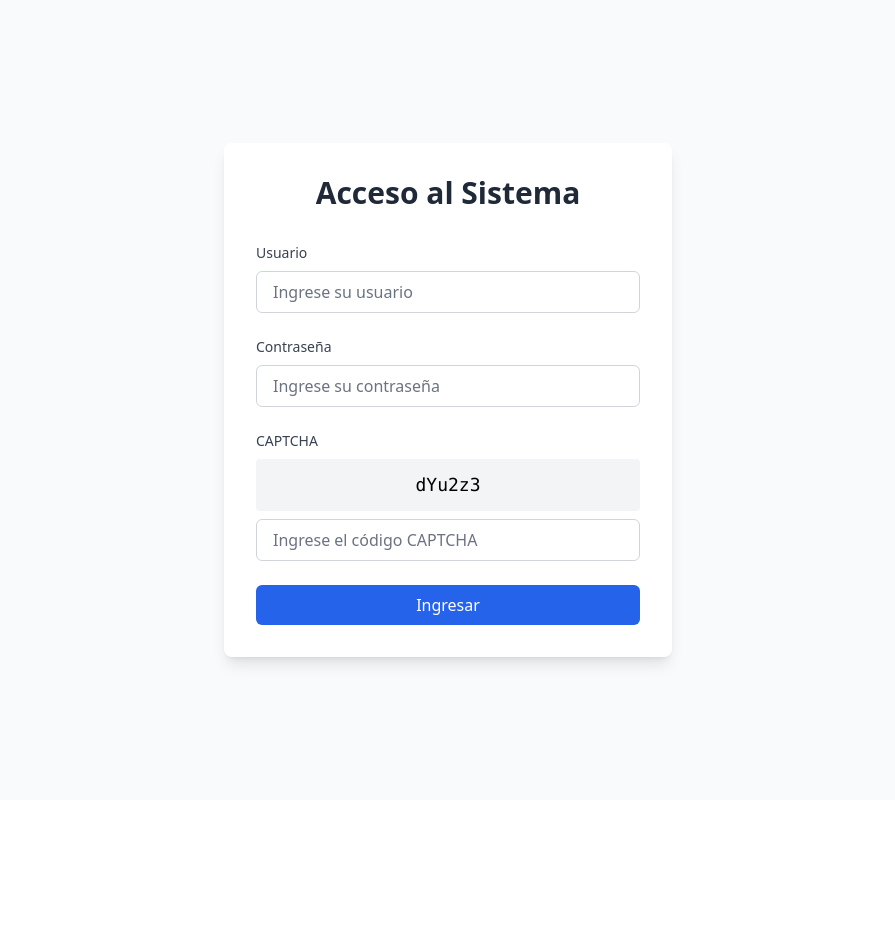
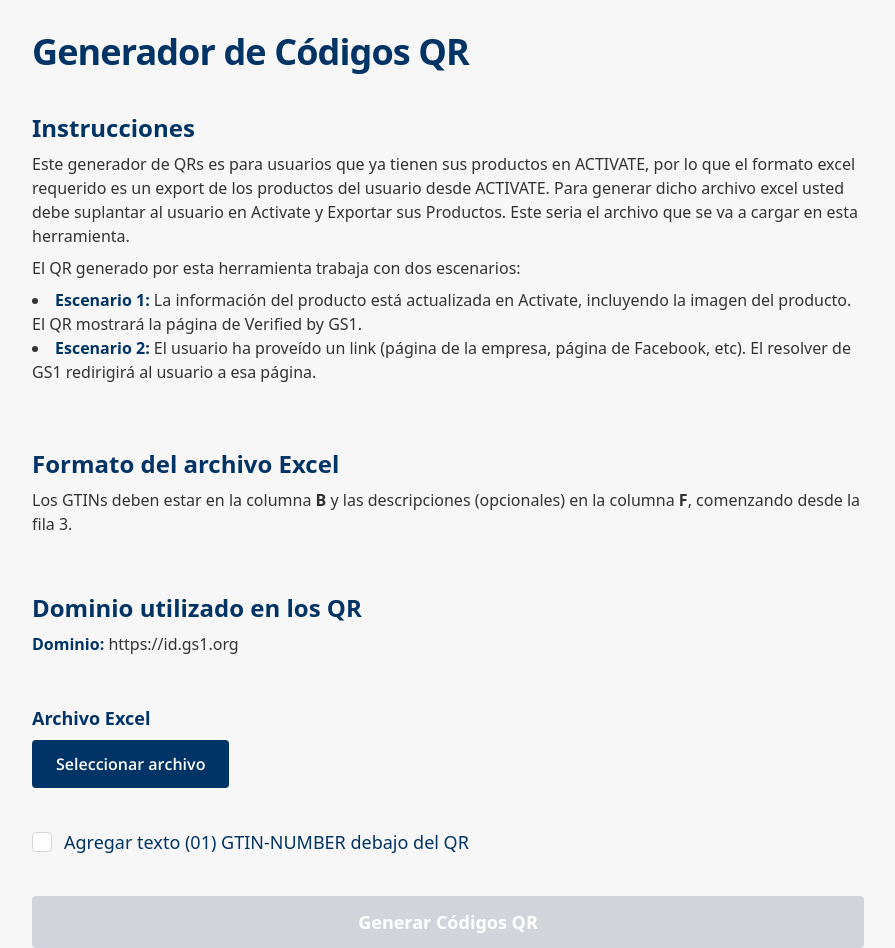
Before and after one commit to DemosGS1NI/qrcodegen2, a SvelteKit app: page / in a window 1280 px wide. Shown: the whole page, without its empty margins (192-1087 px from the left). Before the commit the page ends 800 px from the top, so only its background shows below. Built offline with nearby package versions, Linux system fonts and the light colour scheme.

Commit message:
Se agrega numero GTIN  y otras modificaciones varias

```diff
--- a/src/routes/+page.svelte
+++ b/src/routes/+page.svelte
@@ -4,41 +4,12 @@
     import QRCode from 'qrcode-svg';
 
     const DOMAIN = 'https://id.gs1.org';
-    let isLoggedIn = false;
-    let username = '';
-    let password = '';
-    let captchaValue = '';
-    let generatedCaptcha = '';
+
 let gtinList = [];
 let error = '';
 let fileInput;
+let showGtinText = false;
 
-    function generateCaptcha() {
-      const chars = '0123456789ABCDEFGHIJKLMNOPQRSTUVWXYZabcdefghijklmnopqrstuvwxyz';
-      let captcha = '';
-      for (let i = 0; i < 6; i++) {
-        captcha += chars.charAt(Math.floor(Math.random() * chars.length));
-      }
-      generatedCaptcha = captcha;
-    }
-
-    // Generate initial CAPTCHA on mount
-    generateCaptcha();
-
-    function handleLogin(e) {
-      e.preventDefault();
-      if (username === 'admin' && password === 'password123') {
-        if (captchaValue === generatedCaptcha) {
-          isLoggedIn = true;
-          error = '';
-        } else {
-          error = 'Código CAPTCHA incorrecto';
-          generateCaptcha();
-        }
-      } else {
-        error = 'Usuario o contraseña incorrectos';
-      }
-    }
 
     async function handleFileUpload(event) {
       const file = event.target.files?.[0];
@@ -104,7 +75,7 @@
           const qrContent = `${DOMAIN}/01/${product.gtin}`;
           const qr = new QRCode({
             content: qrContent,
-            padding: 4,
+            padding: 4, // Restore padding for quiet zone
             width: 256,
             height: 256,
             color: '#000000',
@@ -112,13 +83,65 @@
             ecl: 'M'
           });
 
+          let svg = qr.svg();
+          if (showGtinText) {
+            // Dynamically fit text width to QR width, excluding quiet zone
+            const parser = new DOMParser();
+            const doc = parser.parseFromString(svg, 'image/svg+xml');
+            const svgElem = doc.documentElement;
+            const qrWidth = parseInt(svgElem.getAttribute('width'));
+            const qrHeight = parseInt(svgElem.getAttribute('height'));
+            // Find smallest <rect> width to get module size
+            const rects = doc.querySelectorAll('rect');
+            let moduleSize = qrWidth; // start with max
+            rects.forEach(r => {
+              const w = parseFloat(r.getAttribute('width'));
+              if (w > 0 && w < moduleSize) moduleSize = w;
+            });
+            // padding in modules (from QRCode config)
+            const paddingModules = 4;
+            const drawableWidth = qrWidth - 2 * (paddingModules * moduleSize);
+            let fontSize = 24; // start big
+            const minFontSize = 10;
+            const text = `(01) ${product.gtin}`;
+            // Use canvas to measure text width
+            const canvas = document.createElement('canvas');
+            const ctx = canvas.getContext('2d');
+            ctx.font = `${fontSize}px Arial`;
+            let textWidth = ctx.measureText(text).width;
+            while (textWidth > drawableWidth && fontSize > minFontSize) {
+              fontSize--;
+              ctx.font = `${fontSize}px Arial`;
+              textWidth = ctx.measureText(text).width;
+            }
+            const textHeight = fontSize + 6; // add a little extra for descenders
+            const newHeight = qrHeight + textHeight;
+            svgElem.setAttribute('height', newHeight);
+            svgElem.setAttribute('viewBox', `0 0 ${qrWidth} ${newHeight}`);
+
+            // Add text element, centered, right below QR, not truncated
+            const textElem = doc.createElementNS('http://www.w3.org/2000/svg', 'text');
+            textElem.setAttribute('x', qrWidth / 2);
+            // Move text up so it's closer to QR and fully visible
+            textElem.setAttribute('y', qrHeight + fontSize * 0.05);
+            textElem.setAttribute('text-anchor', 'middle');
+            textElem.setAttribute('font-size', String(fontSize));
+            textElem.setAttribute('fill', '#000');
+            textElem.setAttribute('font-family', 'Arial, sans-serif');
+            textElem.setAttribute('width', qrWidth);
+            textElem.setAttribute('dominant-baseline', 'hanging');
+            textElem.textContent = text;
+            svgElem.appendChild(textElem);
+            svg = new XMLSerializer().serializeToString(svgElem);
+          }
+
           // Create filename with GTIN and description
           let filename = product.gtin;
           if (product.description) {
             filename += '_' + sanitizeFilename(product.description);
           }
 
-          zip.file(`${filename}.svg`, qr.svg());
+          zip.file(`${filename}.svg`, svg);
         });
 
         const content = await zip.generateAsync({ type: 'blob' });
@@ -137,120 +160,83 @@
     }
   </script>
 
-  <main class="min-h-screen bg-gray-50 flex items-center justify-center p-4">
-    {#if !isLoggedIn}
-      <div class="w-full max-w-md bg-white rounded-lg shadow-lg p-8">
-        <h1 class="text-3xl font-bold text-center text-gray-800 mb-8">
-          Acceso al Sistema
-        </h1>
-
-        <form on:submit={handleLogin} class="space-y-6">
-          <div>
-            <label for="username" class="block text-sm font-medium text-gray-700 mb-2">
-              Usuario
-            </label>
-            <input
-              id="username"
-              type="text"
-              bind:value={username}
-              class="w-full px-4 py-2 border border-gray-300 rounded-md focus:ring-2 focus:ring-blue-500 focus:border-blue-500 outline-none"
-              placeholder="Ingrese su usuario"
-            />
-          </div>
-
-          <div>
-            <label for="password" class="block text-sm font-medium text-gray-700 mb-2">
-              Contraseña
-            </label>
-            <input
-              id="password"
-              type="password"
-              bind:value={password}
-              class="w-full px-4 py-2 border border-gray-300 rounded-md focus:ring-2 focus:ring-blue-500 focus:border-blue-500 outline-none"
-              placeholder="Ingrese su contraseña"
-            />
-          </div>
-
-          <div>
-            <label class="block text-sm font-medium text-gray-700 mb-2">
-              CAPTCHA
-            </label>
-            <div class="bg-gray-100 p-3 text-center font-mono text-lg mb-2 rounded">
-              {generatedCaptcha}
-            </div>
-            <input
-              type="text"
-              bind:value={captchaValue}
-              class="w-full px-4 py-2 border border-gray-300 rounded-md focus:ring-2 focus:ring-blue-500 focus:border-blue-500 outline-none"
-              placeholder="Ingrese el código CAPTCHA"
-            />
-          </div>
-
-          {#if error}
-            <div class="bg-red-50 text-red-600 p-4 rounded-md text-center">
-              {error}
-            </div>
-          {/if}
-
-          <button
-            type="submit"
-            class="w-full px-4 py-2 bg-blue-600 text-white rounded-md hover:bg-blue-700 transition-colors font-medium"
-          >
-            Ingresar
-          </button>
-        </form>
-      </div>
-    {:else}
-      <div class="w-full max-w-lg bg-white rounded-lg shadow-lg p-8">
-        <h1 class="text-3xl font-bold text-center text-gray-800 mb-8">
+  <svelte:head>
+    <link href="https://fonts.googleapis.com/css?family=Open+Sans:400,600,700&display=swap" rel="stylesheet" />
+  </svelte:head>
+  <main class="min-h-screen bg-[#f7f7f7] flex items-center justify-center p-0 font-sans" style="font-family: 'Open Sans', Arial, sans-serif;">
+    <section class="w-full max-w-4xl mx-auto px-8">
+      <h1 class="text-4xl font-bold text-left text-[#003366] mb-8 mt-8 tracking-tight font-sans">
         Generador de Códigos QR
       </h1>
 
-        <div class="space-y-6">
-          <div class="bg-blue-50 p-4 rounded-md">
-            <p class="text-sm text-blue-800">
-              Dominio: <span class="font-medium">{DOMAIN}</span>
-            </p>
-            <p class="text-sm text-blue-800 mt-2">
-              Formato: Los GTINs deben estar en la columna B y las descripciones (opcionales) en la columna F, comenzando desde la fila 3.
-            </p>
-          </div>
+      <div class="space-y-10">
+        <!-- Instrucciones primero -->
+        <section class="py-2">
+          <h2 class="text-2xl font-bold text-[#003366] mb-2 font-sans">Instrucciones</h2>
+          <p class="text-base text-[#333] mb-2 font-sans">Este generador de QRs es para usuarios que ya tienen sus productos en ACTIVATE, por lo que el formato excel requerido es un export de los productos del usuario desde ACTIVATE. Para generar dicho archivo excel usted debe suplantar al usuario en Activate y Exportar sus Productos. Este seria el archivo que se va a cargar en esta herramienta.</p>
+          <p class="text-base text-[#333] mb-2 font-sans">El QR generado por esta herramienta trabaja con dos escenarios:</p>
+          <ul class="list-disc list-inside text-[#333] mb-2 font-sans">
+            <li><span class="font-semibold text-[#003366]">Escenario 1:</span> La información del producto está actualizada en Activate, incluyendo la imagen del producto. El QR mostrará la página de Verified by GS1.</li>
+            <li><span class="font-semibold text-[#003366]">Escenario 2:</span> El usuario ha proveído un link (página de la empresa, página de Facebook, etc). El resolver de GS1 redirigirá al usuario a esa página.</li>
+          </ul>
+        </section>
 
-          <div>
+        <!-- Formato del archivo -->
+        <section class="py-2">
+          <h2 class="text-2xl font-bold text-[#003366] mb-2 font-sans">Formato del archivo Excel</h2>
+          <p class="text-base text-[#333] font-sans">Los GTINs deben estar en la columna <b>B</b> y las descripciones (opcionales) en la columna <b>F</b>, comenzando desde la fila 3.</p>
+        </section>
+
+        <!-- Dominio -->
+        <section class="py-2">
+          <h2 class="text-2xl font-bold text-[#003366] mb-2 font-sans">Dominio utilizado en los QR</h2>
+          <p class="text-base text-[#333] font-sans"><span class="font-semibold text-[#003366]">Dominio:</span> <span class="font-medium">{DOMAIN}</span></p>
+        </section>
+
+        <div class="flex flex-col gap-2">
+          <label class="text-lg font-semibold text-[#003366] font-sans" for="fileInput">Archivo Excel</label>
+          <div class="flex gap-2 items-center">
             <button
-              class="w-full px-4 py-2 text-blue-600 border-2 border-blue-600 rounded-md hover:bg-blue-50 transition-colors font-medium"
+              class="px-6 py-3 bg-[#003366] text-white rounded hover:bg-[#002244] focus:outline-none focus:ring-2 focus:ring-[#003366] font-semibold transition-colors"
               on:click={() => fileInput.click()}
+              tabindex="0"
             >
-              Cargar Archivo Excel
+              Seleccionar archivo
             </button>
             <input
               bind:this={fileInput}
+              id="fileInput"
               type="file"
               accept=".xlsx,.xls"
               on:change={handleFileUpload}
               class="hidden"
             />
             {#if gtinList.length > 0}
-              <p class="mt-2 text-center text-sm text-green-600">
+              <span class="text-[#00853f] font-medium ml-2">
                 ✓ {gtinList.length} productos cargados
-              </p>
+              </span>
             {/if}
+          </div>
+        </div>
+
+        <div class="flex items-center space-x-3">
+          <input id="showGtinText" type="checkbox" bind:checked={showGtinText} class="h-5 w-5 text-[#003366] border-gray-300 rounded focus:ring-[#003366]" />
+          <label for="showGtinText" class="text-lg text-[#003366] select-none cursor-pointer font-sans">Agregar texto (01) GTIN-NUMBER debajo del QR</label>
         </div>
 
         {#if error}
-            <div class="bg-red-50 text-red-600 p-4 rounded-md text-center">
+          <div class="bg-[#ffeaea] text-[#b71c1c] p-4 rounded-md text-left border border-[#f5c6cb] font-sans">
             {error}
           </div>
         {/if}
 
         <button
-            class="w-full px-4 py-2 bg-blue-600 text-white rounded-md hover:bg-blue-700 transition-colors font-medium disabled:bg-gray-300 disabled:cursor-not-allowed"
+          class="w-full px-6 py-3 bg-[#003366] text-white rounded hover:bg-[#002244] focus:outline-none focus:ring-2 focus:ring-[#003366] font-semibold text-lg transition-colors disabled:bg-gray-300 disabled:cursor-not-allowed font-sans"
           on:click={generateQRCodes}
           disabled={gtinList.length === 0}
         >
           Generar Códigos QR
         </button>
       </div>
-      </div>
-    {/if}
+    </section>
   </main>
```
Also changed, not shown: middleware.js (added, +32 -0 lines), vercel.json (added), 2 other files (tests, documents, lock files or other folders). Lines whose indentation alone changed are shown as unchanged.
